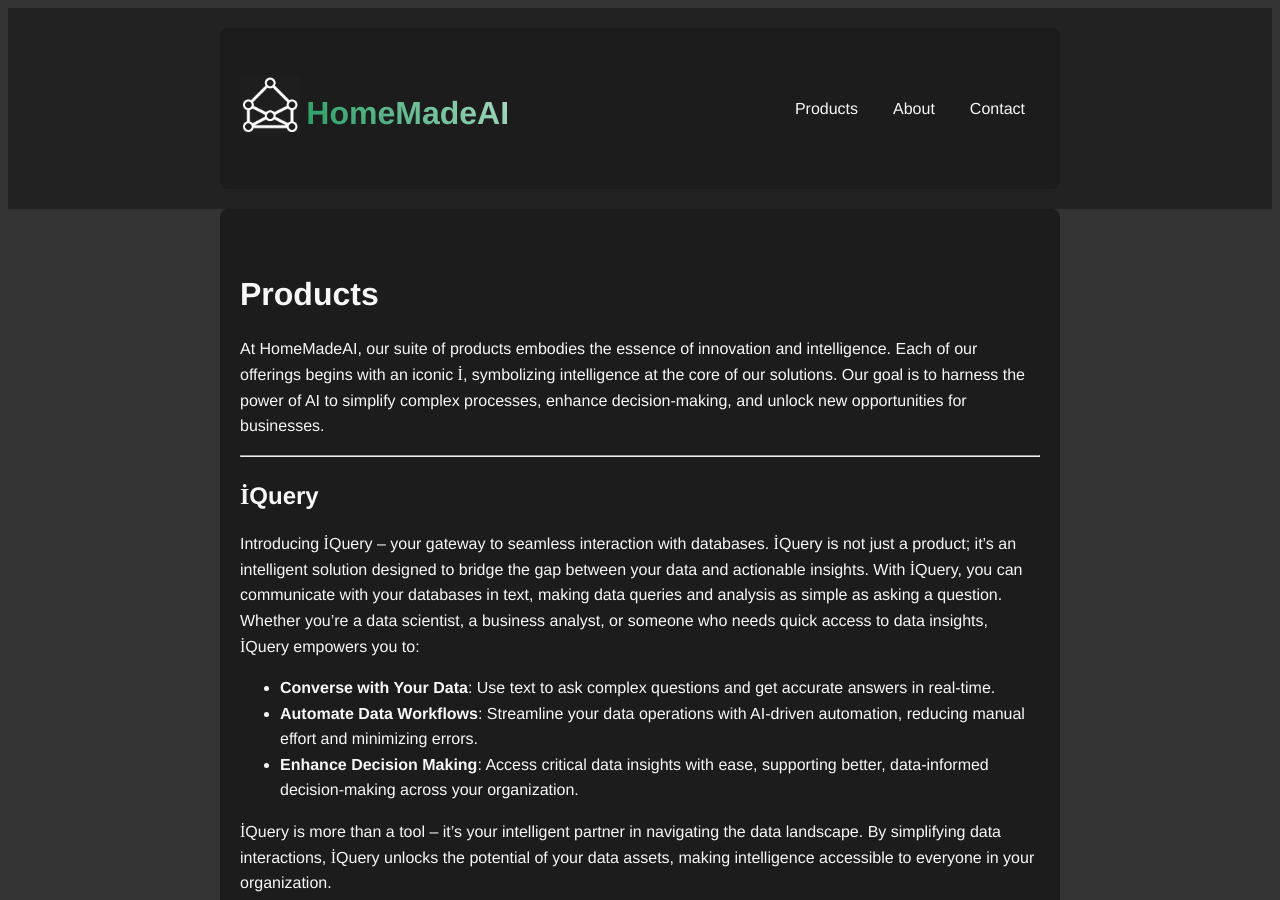
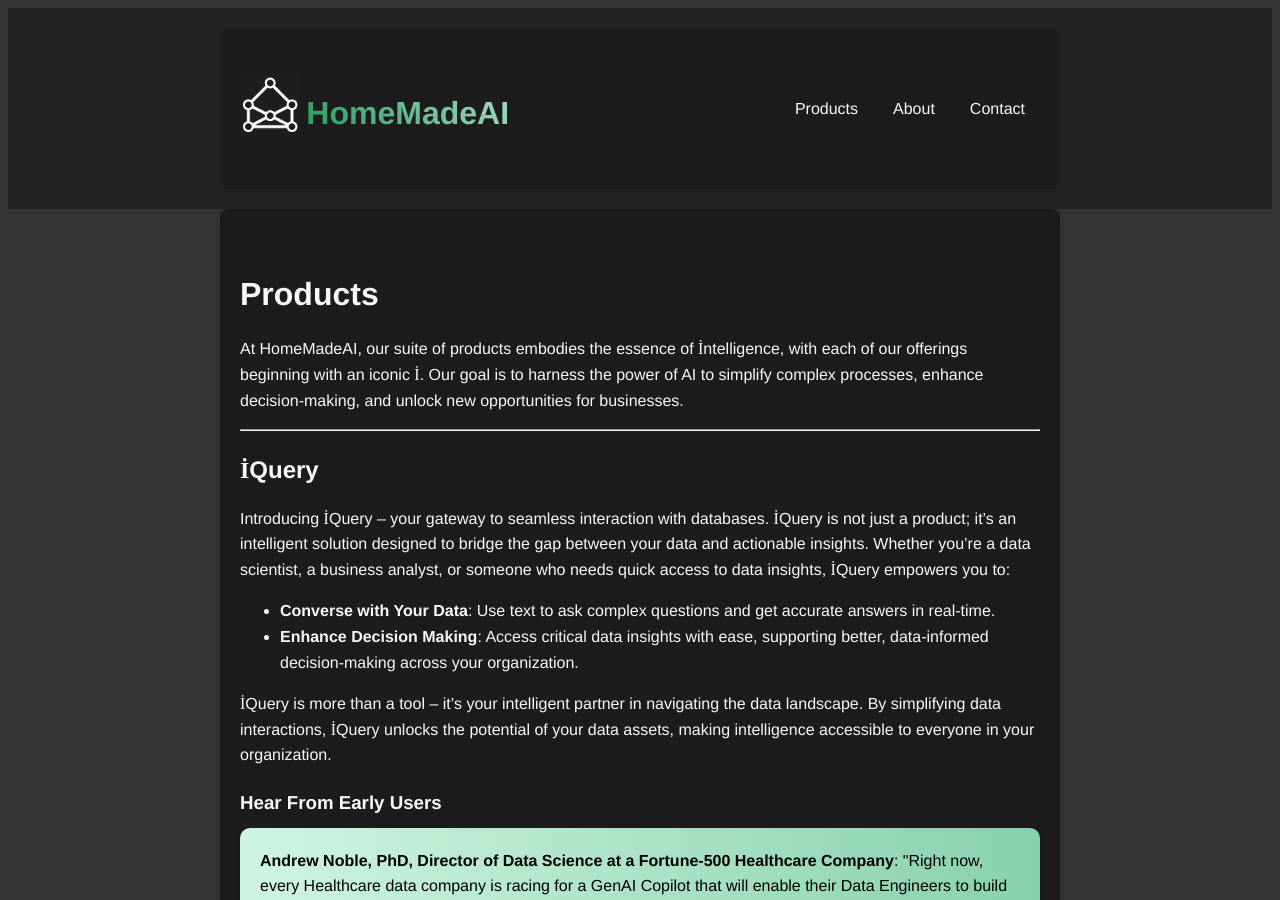
Before and after one commit to hosshonarvar/homemadeai.co, a Jekyll site: the page built from products.markdown, in a window 1280 px wide and 900 px high. Built offline with Jekyll 4.4.1, drawn with Linux system fonts in a browser that asks for light colours.

Commit message:
small edits

```diff
--- a/products.markdown
+++ b/products.markdown
@@ -5,16 +5,15 @@ permalink: /products/
 ---
 
 # Products
-At HomeMadeAI, our suite of products embodies the essence of innovation and intelligence. Each of our offerings begins with an iconic <span style="font-family: Times New Roman, serif;">İ</span>, symbolizing intelligence at the core of our solutions. Our goal is to harness the power of AI to simplify complex processes, enhance decision-making, and unlock new opportunities for businesses.
+At HomeMadeAI, our suite of products embodies the essence of <span style="font-family: Times New Roman, serif;">İ</span>ntelligence, with each of our offerings beginning with an iconic <span style="font-family: Times New Roman, serif;">İ</span>. Our goal is to harness the power of AI to simplify complex processes, enhance decision-making, and unlock new opportunities for businesses.
 
 ---
 
 ## <span style="font-family: Times New Roman, serif;">İ</span>Query
 
-Introducing <span style="font-family: Times New Roman, serif;">İ</span>Query – your gateway to seamless interaction with databases. <span style="font-family: Times New Roman, serif;">İ</span>Query is not just a product; it's an intelligent solution designed to bridge the gap between your data and actionable insights. With <span style="font-family: Times New Roman, serif;">İ</span>Query, you can communicate with your databases in text, making data queries and analysis as simple as asking a question. Whether you're a data scientist, a business analyst, or someone who needs quick access to data insights, <span style="font-family: Times New Roman, serif;">İ</span>Query empowers you to:
+Introducing <span style="font-family: Times New Roman, serif;">İ</span>Query – your gateway to seamless interaction with databases. <span style="font-family: Times New Roman, serif;">İ</span>Query is not just a product; it's an intelligent solution designed to bridge the gap between your data and actionable insights. Whether you're a data scientist, a business analyst, or someone who needs quick access to data insights, <span style="font-family: Times New Roman, serif;">İ</span>Query empowers you to:
 
 - **Converse with Your Data**: Use text to ask complex questions and get accurate answers in real-time.
-- **Automate Data Workflows**: Streamline your data operations with AI-driven automation, reducing manual effort and minimizing errors.
 - **Enhance Decision Making**: Access critical data insights with ease, supporting better, data-informed decision-making across your organization.
 
 <span style="font-family: Times New Roman, serif;">İ</span>Query is more than a tool – it's your intelligent partner in navigating the data landscape. By simplifying data interactions, <span style="font-family: Times New Roman, serif;">İ</span>Query unlocks the potential of your data assets, making intelligence accessible to everyone in your organization.
```
